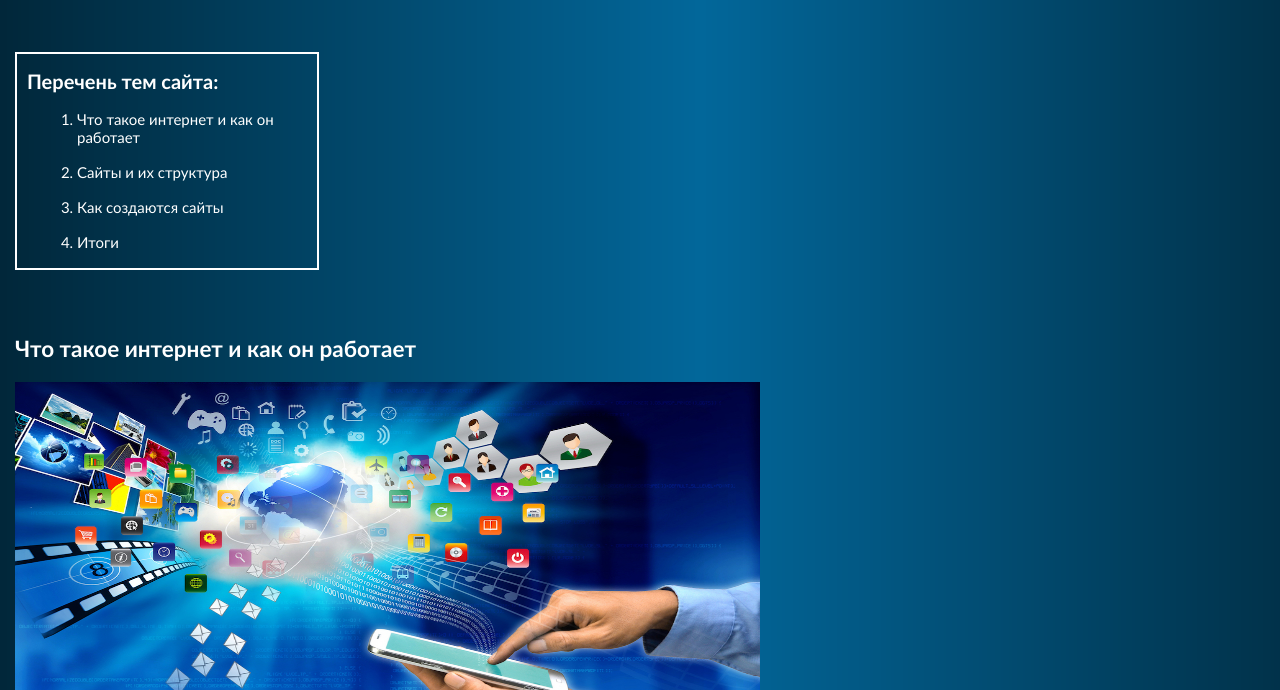
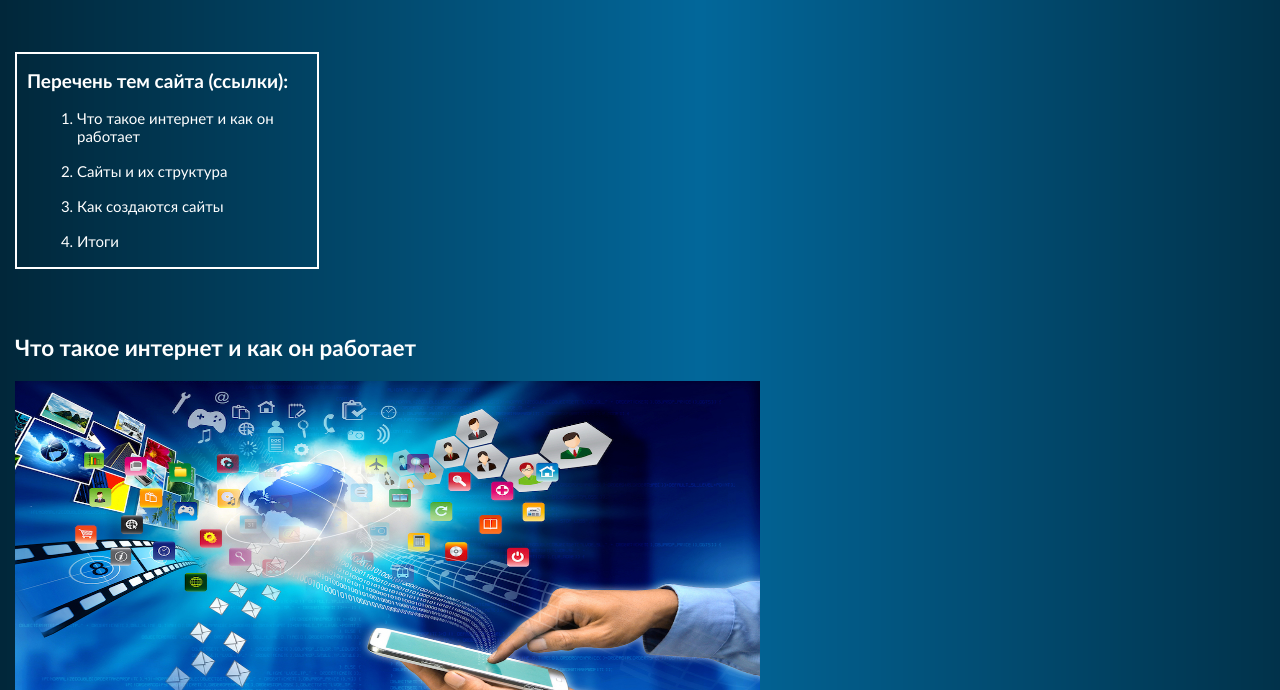
Before and after one commit to thwkxri/product, a plain HTML site: page index.html in a window 1280 px wide. Shown: the part 110-800 px from the top of the page. Drawn offline with Linux system fonts and the light colour scheme.

Commit message:
create index.html and style.css and img

```diff
--- a/index.html
+++ b/index.html
@@ -18,7 +18,7 @@
       </h1>
 
       <div class="p_site">
-        <h2 class="name_p_list">Перечень тем сайта:</h2>
+        <h2 class="name_p_list">Перечень тем сайта (ссылки):</h2>
         <ol class="p_site_class">
           <a href="#internet-main">
             <li class="list_punct">
--- a/style.css
+++ b/style.css
@@ -174,7 +174,7 @@ body{
 
 .name_p_list{
   padding-left: 10px;
-  font-size: 20px;
+  font-size: 19px;
 
 }
 
```
